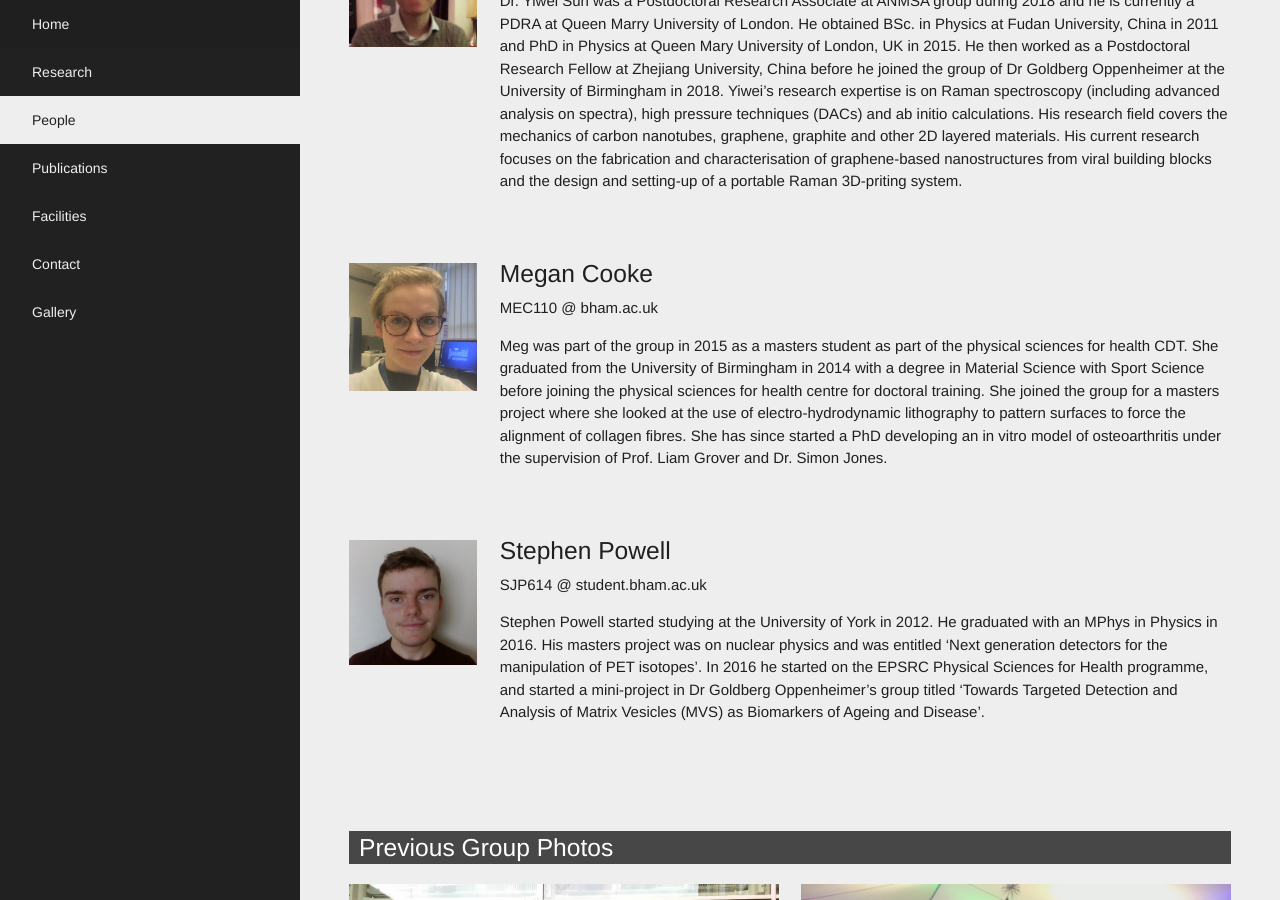
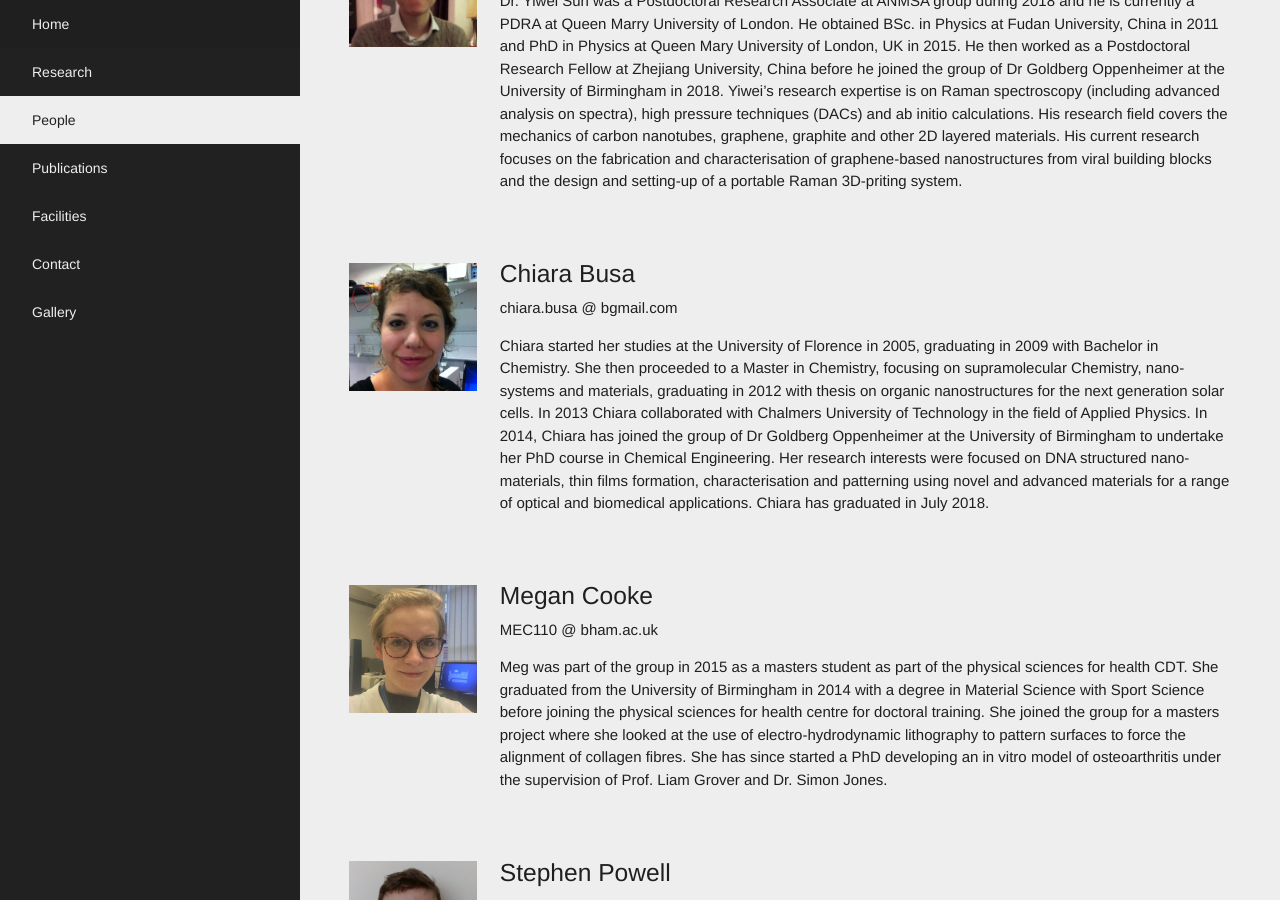
Before and after one commit to cbanbury/anmsa-port, a Jekyll site: the page built from people.html, in a window 1280 px wide and 900 px high, scrolled down 6293 px. Built offline with Jekyll 4.4.1, drawn with Linux system fonts in a browser that asks for light colours.

Commit message:
Update alumni.yml

```diff
--- a/_data/alumni.yml
+++ b/_data/alumni.yml
@@ -10,6 +10,19 @@
   graphene, graphite and other 2D layered materials. His current research focuses on the fabrication and characterisation of
   graphene-based nanostructures from viral building blocks and the design and setting-up of a portable Raman 3D-priting
   system."
+
+- name: "Chiara-Busa"
+  photo: "/img/people/Chiara-Busa_jyabik.png"
+  alias: "Chiara Busa"
+  email: "chiara.busa @ bgmail.com"
+  description: "Chiara started her studies at the University of Florence in 2005, graduating in 2009 with
+  Bachelor in Chemistry. She then proceeded to a Master in Chemistry, focusing on supramolecular Chemistry,
+  nano-systems and materials, graduating in 2012 with thesis on organic nanostructures for the next generation
+  solar cells. In 2013 Chiara collaborated with Chalmers University of Technology in the field of Applied Physics.
+  In 2014, Chiara has joined the group of Dr Goldberg Oppenheimer at the University of Birmingham to undertake her
+  PhD course in Chemical Engineering. Her research interests were focused on DNA structured nano-materials, thin films
+  formation, characterisation and patterning using novel and advanced materials for a range of optical and biomedical
+  applications. Chiara has graduated in July 2018."
 
 - name: "Megan-Cooke"
   photo: "/img/people/Meg_Cooke_photo_fkbrjg.jpg"
```
